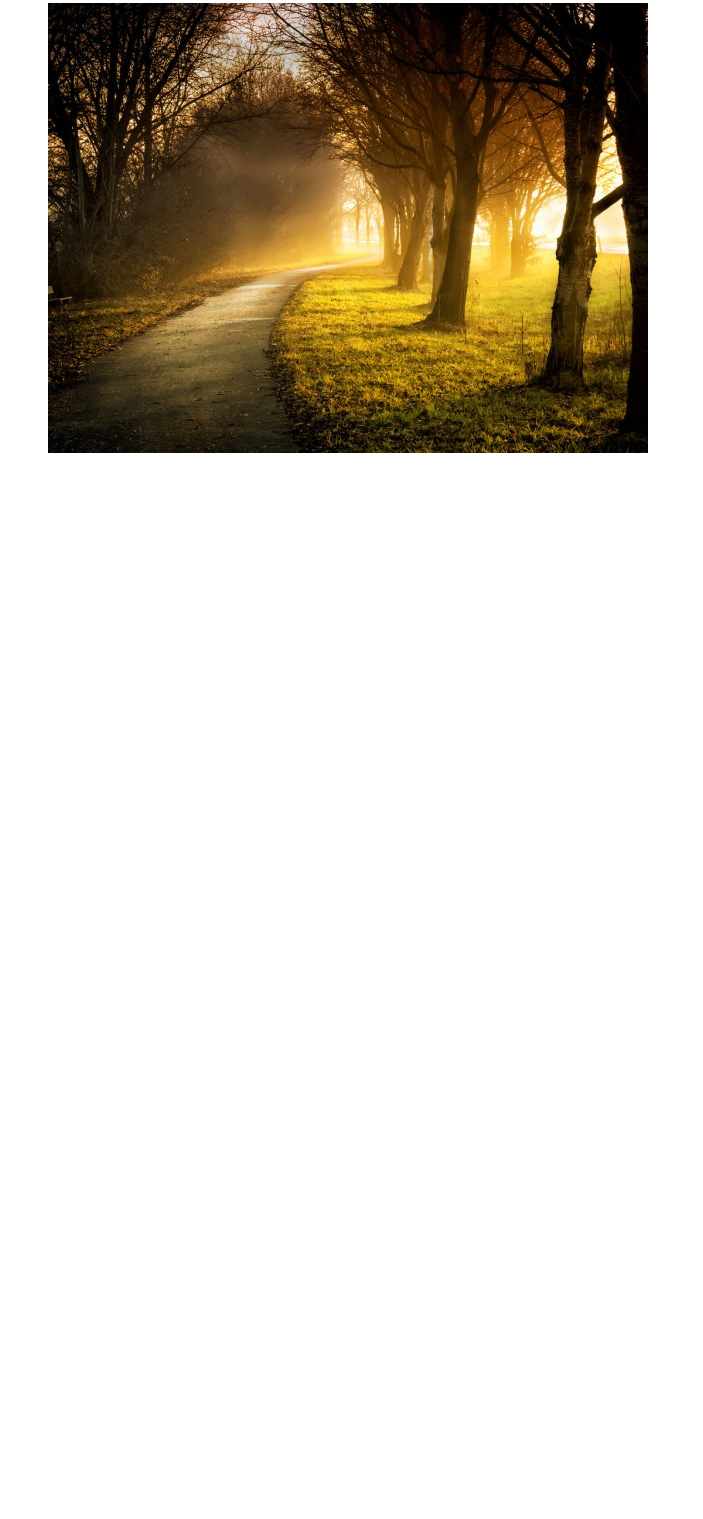
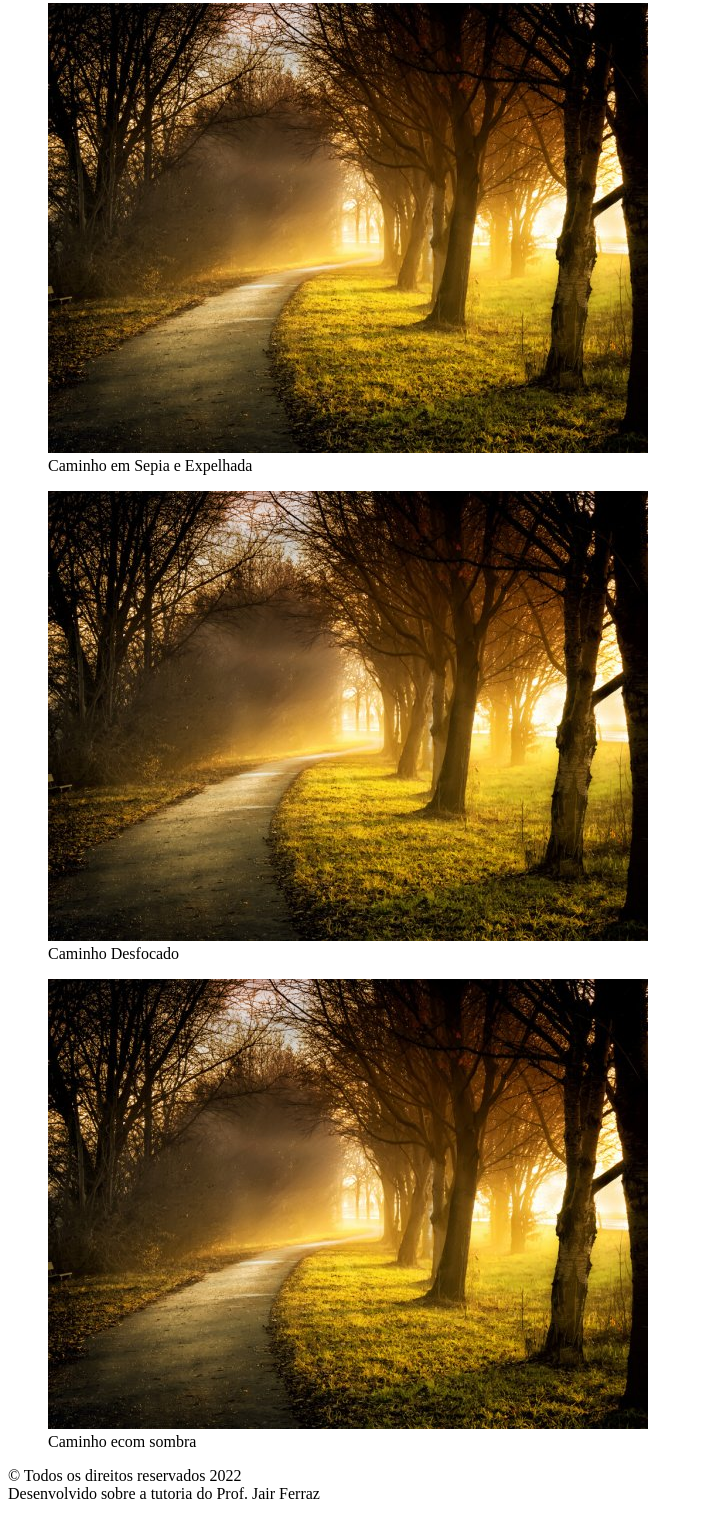
Before and after one commit to MauroBHjr/SenacDevN211frontEndAula06, a plain HTML site: page index.html in a window 1280 px wide. Shown: the part 294-1813 px from the top of the page, without its empty margins (0-703 px from the left). Before the commit the page ends 800 px from the top, so only its background shows below. Drawn offline with Linux system fonts and the light colour scheme.

Commit message:
trabalhando com figure com figcaption e etc e bora pro intervalo

```diff
--- a/index.html
+++ b/index.html
@@ -31,12 +31,24 @@
 				<p>Interessantiss quisso pudia ce receita de bolis, mais bolis eu num gostis.Si num tem leite então bota uma pinga aí cumpadi!Mé faiz elementum girarzis, nisi eros vermeio.Atirei o pau no gatis, per gatis num morreus.</p>
 			</article>
 			<figure>
-				<img src="./imagens/caminho.jpg" alt="Imagem caminho entre árvores"
+				<img src="./imagens/caminho.jpg" alt="Imagem caminho entre árvores" title="Caminho em Sepia e Espelhada"/>
+				<figcaption>Caminho em Sepia e Expelhada</figcaption>
+			</figure>
+			<!-- Ctrl+D para duplicar -->
+			<figure>
+				<img src="./imagens/caminho.jpg" alt="Imagem caminho entre árvores desfocado" title="Caminho em Desfocado"/>
+				<figcaption>Caminho Desfocado</figcaption>
+			</figure>
+			<figure>
+				<img src="./imagens/caminho.jpg" alt="Imagem caminho entre árvores com sombra" title="Caminho com Sombra"/>
+				<figcaption>Caminho ecom sombra</figcaption>
 			</figure>
 		</section>
-
 		<footer>
-
+			<p>
+				&copy; Todos os direitos reservados 2022<br/>
+				Desenvolvido sobre a tutoria do Prof. Jair Ferraz
+			</p>
 		</footer>
 
 	</body>
```
